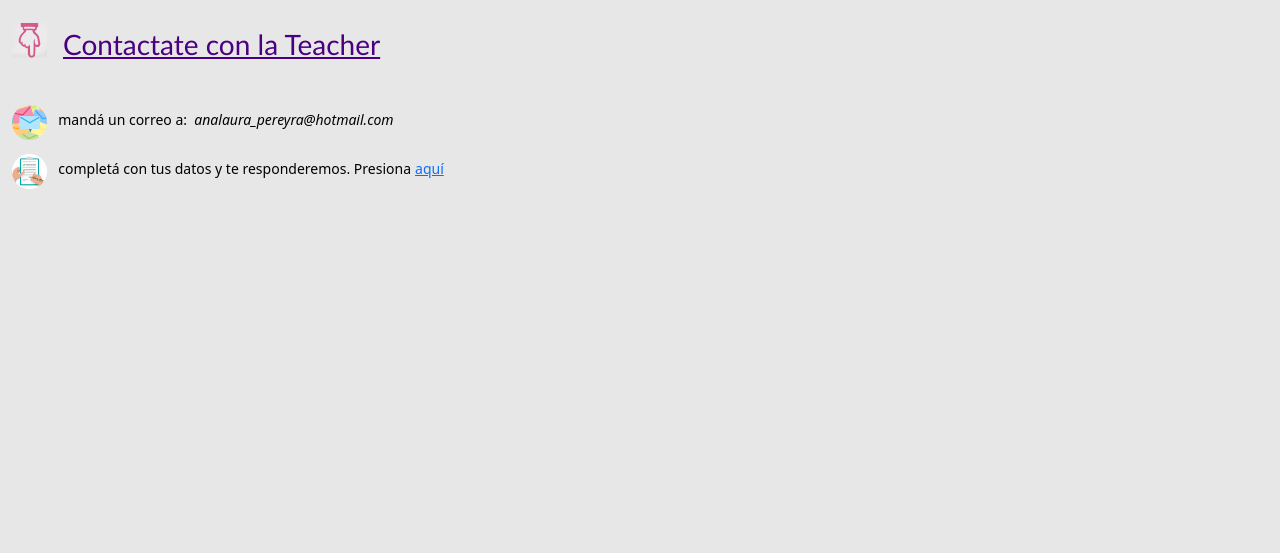
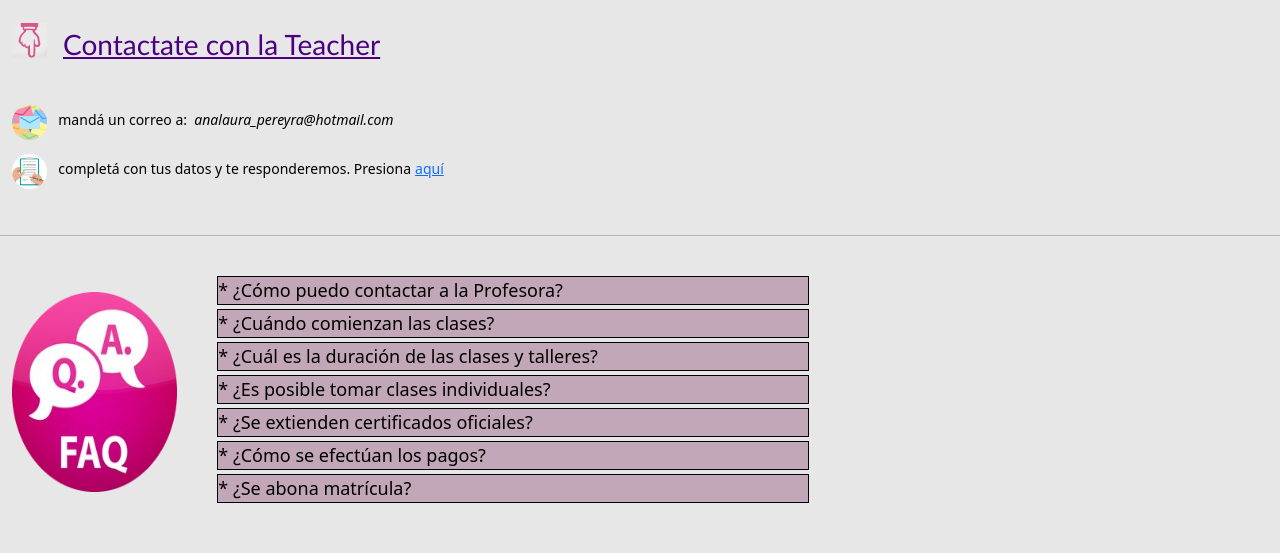
Before and after one commit to Tequi20/Proyecto-EWA, a website: page contacto.html in a window 1280 px wide. Shown: the part 73-626 px from the top of the page. Drawn offline with nearby package versions, Linux system fonts and the light colour scheme; a web font is replaced by a local one.

Commit message:
correciones finales

```diff
--- a/contacto.html
+++ b/contacto.html
@@ -89,17 +89,87 @@
         </div>
     </div>
 
-    <br><br><br><br><br><br>
+    <br>
+    <hr/>
+    <br>
 
-
-
-
+    <div class="container-fluid">
+        <div class="row d-flex">
+            <div class="row col-md-2 d-flex justify-content-center align-items-center">
+                <img src="images/FAQ123-modified.png" class="mainContacto__imagenFaq--formato">
+            </div>
+            <div class="row col-md-6 ms-3">
+                <div class="row">
+                    <details class="mb-1" style="border: 1px solid black">
+                        <summary class="row mainCursos__p--estilosTitulo4">
+                            * ¿Cómo puedo contactar a la Profesora?
+                        </summary>
+                        <p class="row mainCursos__summary--elementary1Desc">
+                            &nbsp - Podés enviar un mail o contactarte a través del Instagram, Facebook o formulario.<br>
+                    </details>
+                </div>
+                <div class="row">
+                    <details class="mb-1" style="border: 1px solid black">
+                        <summary class="row mainCursos__p--estilosTitulo4">
+                            * ¿Cuándo comienzan las clases?
+                        </summary>
+                        <p class="row mainCursos__summary--elementary1Desc">
+                            &nbsp - El inicio se acuerda con la Profesora.<br>
+                    </details>
+                </div>
+                <div class="row">
+                    <details class="mb-1" style="border: 1px solid black">
+                        <summary class="row mainCursos__p--estilosTitulo4">
+                           * ¿Cuál es la duración de las clases y talleres?
+                        </summary>
+                        <p class="row mainCursos__summary--elementary1Desc">
+                            &nbsp - Los cursos no tienen una duración específica, sino que dependerán de la evolución y desarrollo del alumno.<br>
+                    </details>
+                </div>
+                <div class="row">
+                    <details class="mb-1" style="border: 1px solid black">
+                        <summary class="row mainCursos__p--estilosTitulo4">
+                           * ¿Es posible tomar clases individuales?
+                        </summary>
+                        <p class="row mainCursos__summary--elementary1Desc">
+                            &nbsp - Sí, pero tienen un arancel especial, dado que el espacio se dedica exclusivamente a ese alumno y sus necesidades.<br>
+                    </details>
+                </div>
+                <div class="row">
+                    <details class="mb-1" style="border: 1px solid black">
+                        <summary class="row mainCursos__p--estilosTitulo4">
+                           * ¿Se extienden certificados oficiales?
+                        </summary>
+                        <p class="row mainCursos__summary--elementary1Desc">
+                            &nbsp - No, pero se entregan diplomas de aprobación de la cursada o de asistencia a los talleres.<br>
+                    </details>
+                </div>
+                <div class="row">
+                    <details class="mb-1" style="border: 1px solid black">
+                        <summary class="row mainCursos__p--estilosTitulo4">
+                           * ¿Cómo se efectúan los pagos?
+                        </summary>
+                        <p class="row mainCursos__summary--elementary1Desc">
+                            &nbsp - Podrás hacerlo mediante transferencia bancaria.<br>
+                    </details>
+                </div>
+                <div class="row">
+                    <details class="mb-1" style="border: 1px solid black">
+                        <summary class="row mainCursos__p--estilosTitulo4">
+                           * ¿Se abona matrícula?
+                        </summary>
+                        <p class="row mainCursos__summary--elementary1Desc">
+                            &nbsp - No <br>
+                    </details>
+                </div>
+            </div>
+        </div>
+    </div>
 
     </main>
 
-    <br><br><br><br><br><br>
-    <br><br><br><br><br><br>
-    <br><br><br><br><br><br>
+    <br><br>
+
 
     <!--FOOTER-->
 
@@ -122,7 +192,7 @@
                 </div>
                 <div class="col-md-3 d-flex align-items-center alineacionCol3">
                     <span class="footer__span--teacher me-3">FAQ</span>
-                    <img src="images/faq2.png" class="footer__div--imagen2">
+                    <a href="Contacto.html"><img src="images/faq2.png" title="Preguntas Frecuentes" class="footer__div--imagen2"></a>
                 </div>
 
 
--- a/scss/main.scss
+++ b/scss/main.scss
@@ -264,6 +264,13 @@ $espacioLetras: 24px;
     font-family:FRANCOIS -apple-system, BlinkMacSystemFont, 'Segoe UI', Roboto, Oxygen, Ubuntu, Cantarell, 'Open Sans', 'Helvetica Neue', sans-serif;
 }
 
+.mainCursos__p--estilosTitulo4 {
+    background-color:rgba(122, 43, 92, 0.336);
+    color: black;
+    font-size: 18px;
+    /*font-weight: bold;*/
+}
+
 .mainCursos__span--estilos {
     font-weight: bold;
     font-size: 20px;
@@ -306,6 +313,10 @@ $espacioLetras: 24px;
             width:35px;
 }
 
+.mainContacto__imagenFaq--formato {
+        height: 200px;
+}
+
 .tablaFoto__ul--icono {
     list-style-image: url(../images/pencil.png);
 }
```
Also changed, not shown: cursos.html (+1 -1 lines), index.html (+1 -3 lines), talleres.html (+1 -1 lines), teacher.html (+1 -1 lines), css/main.css, images/FAQ123-modified.png (added), images/FAQ123.jpg (added).
